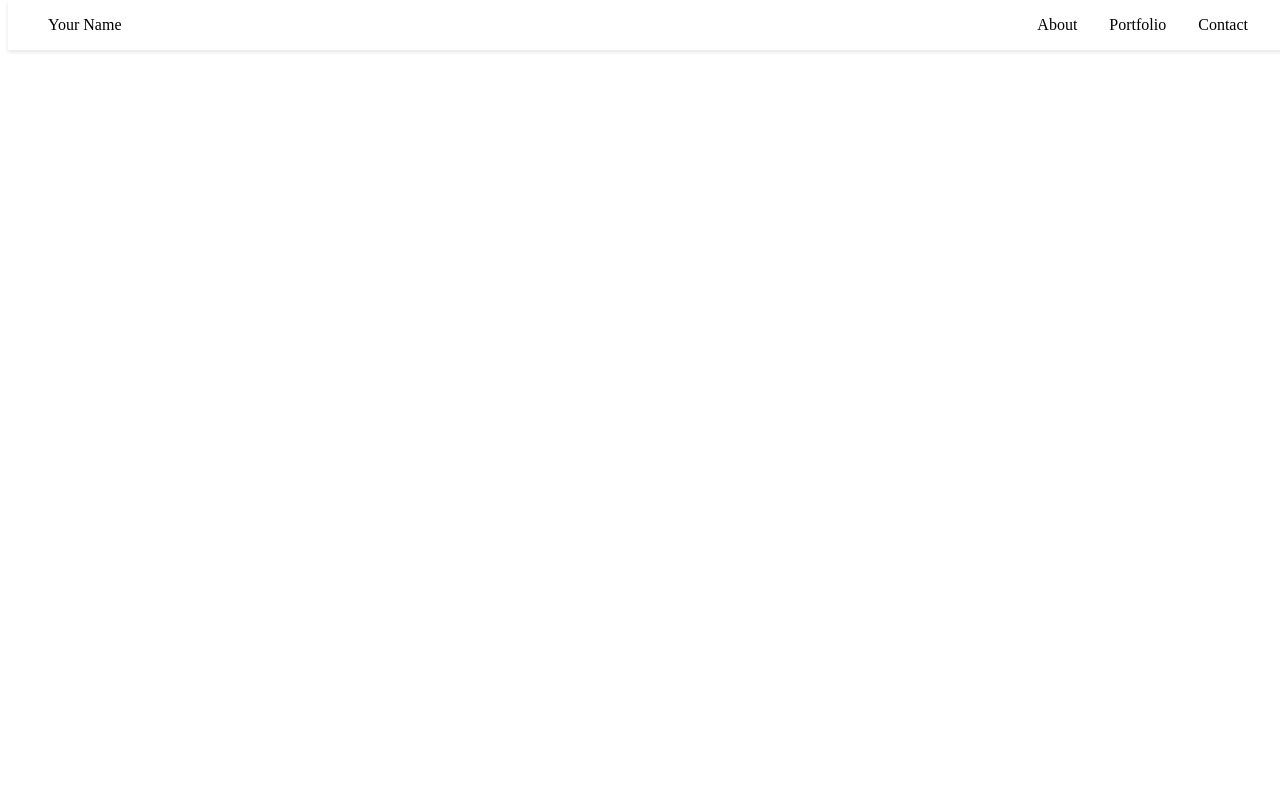
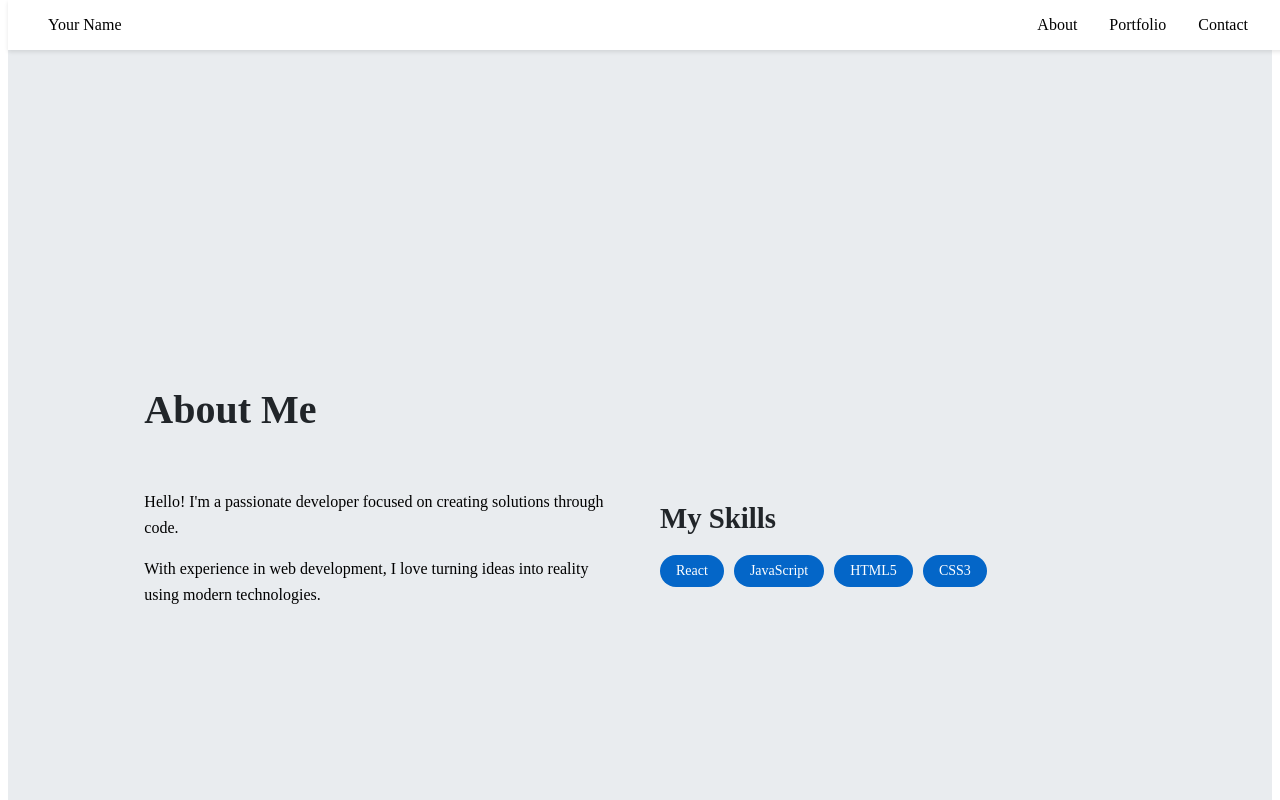
Before and after one commit to PEDR019/portfolio, a React (Vite) app: page / in a window 1280 px wide. Shown: the top 800 px of the page. Built offline with nearby package versions, Linux system fonts and the light colour scheme.

Commit message:
feat: Add about section with skills display

```diff
--- a/src/App.jsx
+++ b/src/App.jsx
@@ -1,11 +1,13 @@
 import React from "react";
 import "./App.css";
 import Header from "./components/header/header";
+import About from "./components/about/about";
 
 export default function App() {
   return (
     <main className="App">
       <Header />
+      <About />
     </main>
   );
 }
--- /dev/null
+++ b/src/components/about/about.css
@@ -0,0 +1,54 @@
+.about-section {
+  padding: 80px 20px;
+  background-color: #e9ecef;
+  min-height: 100vh;
+  display: flex;
+  align-items: center;
+}
+
+.about-container {
+  max-width: 1200px;
+  margin: 0 auto;
+}
+
+.about-content {
+  display: flex;
+  gap: 40px;
+  margin-top: 40px;
+}
+
+.about-text {
+  flex: 1;
+  line-height: 1.6;
+}
+
+.skills {
+  flex: 1;
+}
+
+.skills-list {
+  display: flex;
+  flex-wrap: wrap;
+  gap: 10px;
+  margin-top: 20px;
+}
+
+.skills-list span {
+  background-color: #0466c8;
+  color: white;
+  padding: 8px 16px;
+  border-radius: 20px;
+  font-size: 14px;
+}
+
+h2 {
+  font-size: 2.5rem;
+  color: #212529;
+  margin-bottom: 20px;
+}
+
+h3 {
+  font-size: 1.8rem;
+  color: #212529;
+  margin-bottom: 15px;
+}
--- /dev/null
+++ b/src/components/about/about.jsx
@@ -0,0 +1,35 @@
+import React from "react";
+import "./about.css";
+
+const About = () => {
+  return (
+    <section id="about" className="about-section">
+      <div className="about-container">
+        <h2>About Me</h2>
+        <div className="about-content">
+          <div className="about-text">
+            <p>
+              Hello! I'm a passionate developer focused on creating solutions
+              through code.
+            </p>
+            <p>
+              With experience in web development, I love turning ideas into
+              reality using modern technologies.
+            </p>
+          </div>
+          <div className="skills">
+            <h3>My Skills</h3>
+            <div className="skills-list">
+              <span>React</span>
+              <span>JavaScript</span>
+              <span>HTML5</span>
+              <span>CSS3</span>
+            </div>
+          </div>
+        </div>
+      </div>
+    </section>
+  );
+};
+
+export default About;
```
